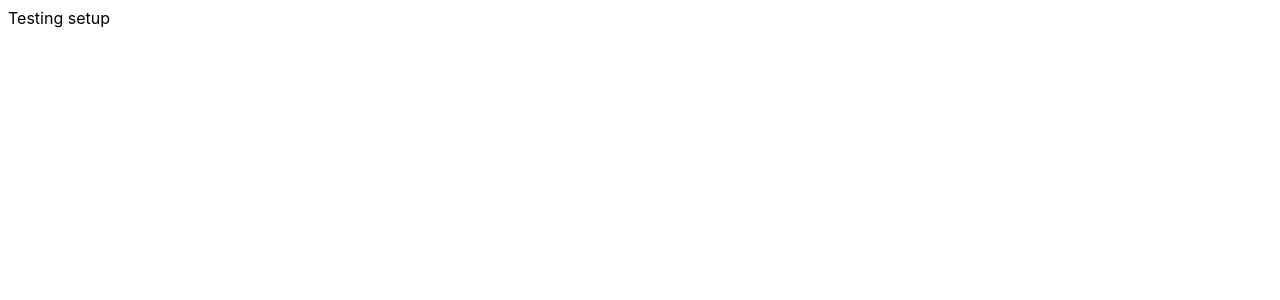
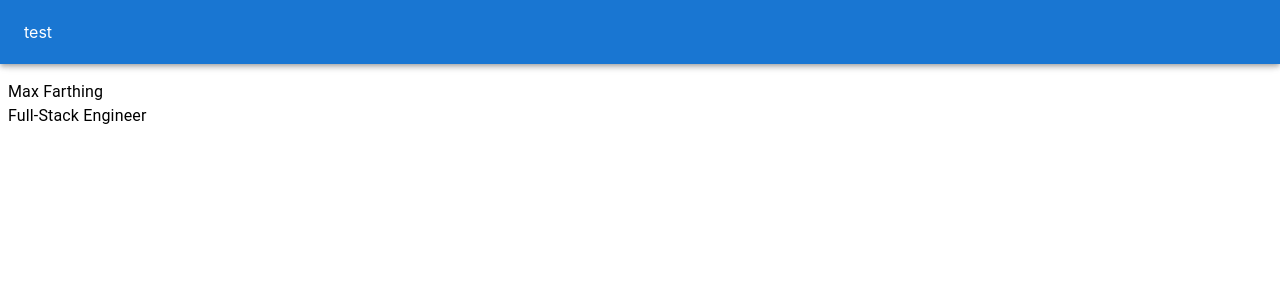
Before and after one commit to Max-Farthing/portfolio, a React (Vite) app in the folder src/: page / in a window 1280 px wide. Shown: the top 300 px of the page. Built offline with nearby package versions, Linux system fonts and the light colour scheme.

Commit message:
added MUI beginning steps of development

```diff
--- a/src/package.json
+++ b/src/package.json
@@ -10,6 +10,9 @@
     "preview": "vite preview"
   },
   "dependencies": {
+    "@emotion/react": "^11.13.3",
+    "@emotion/styled": "^11.13.0",
+    "@mui/material": "^6.1.7",
     "react": "^18.3.1",
     "react-dom": "^18.3.1",
     "react-router-dom": "^6.28.0"
--- a/src/src/App.jsx
+++ b/src/src/App.jsx
@@ -1,5 +1,6 @@
 import { createBrowserRouter, RouterProvider } from 'react-router-dom'
 import RootLayout from './pages/RootLayout'
+import HomePage from './pages/HomePage'
 
 function App() {
 
@@ -8,7 +9,7 @@
       path: '/',
       element: <RootLayout />,
       children: [
-
+        { index: true, element: <HomePage /> },
       ]
     }
   ])
--- /dev/null
+++ b/src/src/components/Nav.jsx
@@ -0,0 +1,12 @@
+import { AppBar, Toolbar } from '@mui/material'
+import React from 'react'
+
+export default function Nav() {
+  return (
+    <AppBar>
+        <Toolbar>
+            test
+        </Toolbar>
+    </AppBar>
+  )
+}
--- /dev/null
+++ b/src/src/pages/HomePage.jsx
@@ -0,0 +1,11 @@
+import { Box, Typography } from '@mui/material'
+import React from 'react'
+
+export default function HomePage() {
+  return (
+    <Box sx={{ mt: 10 }}>
+        <Typography>Max Farthing</Typography>
+        <Typography>Full-Stack Engineer</Typography>
+    </Box>
+  )
+}
--- a/src/src/pages/RootLayout.jsx
+++ b/src/src/pages/RootLayout.jsx
@@ -1,7 +1,17 @@
 import React from 'react'
+import { Box } from '@mui/material'
+import Nav from '../components/Nav'
+import { Outlet } from 'react-router-dom'
 
 export default function RootLayout() {
   return (
-    <div>Testing setup</div>
+    <Box>
+      <Nav />
+      <Box>
+        <main>
+          <Outlet />
+        </main>
+      </Box>
+    </Box>
   )
 }
```
Also changed, not shown: 1 other file (tests, documents, lock files or other folders).
